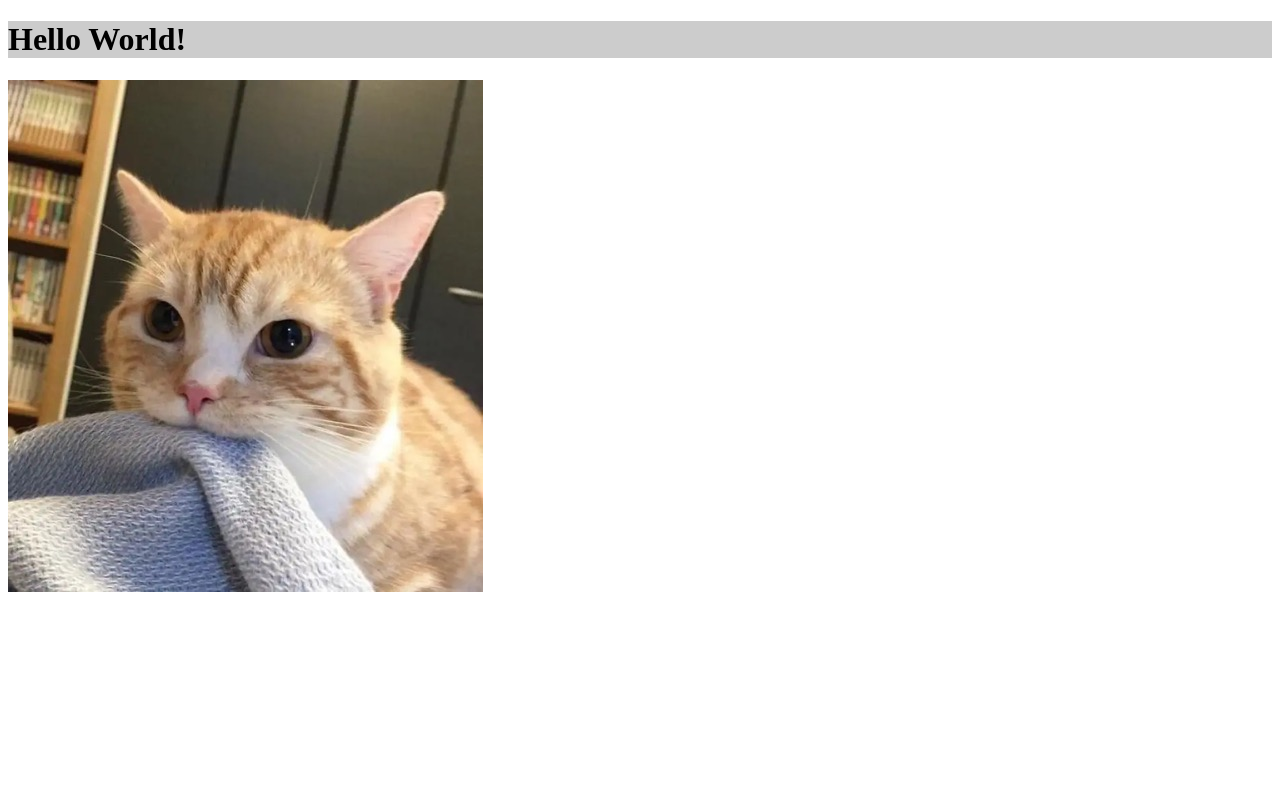
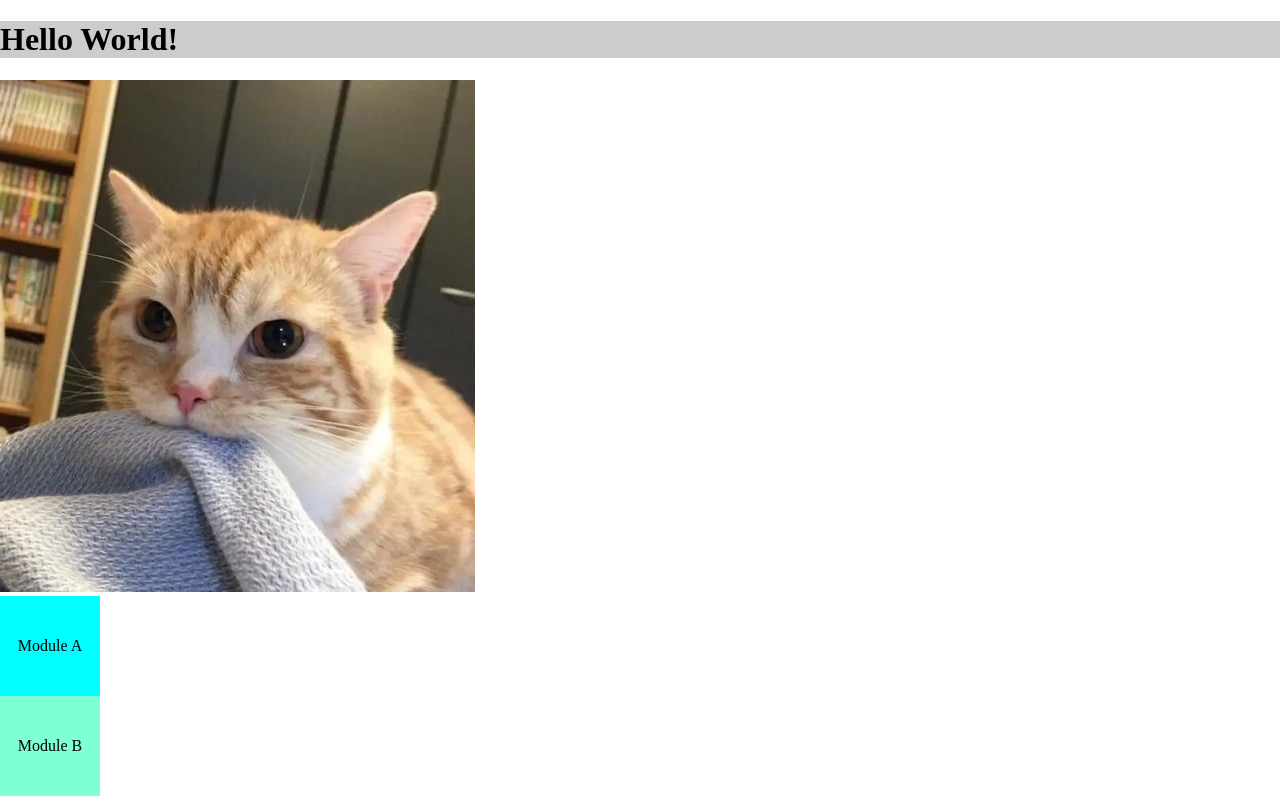
Before and after one commit to Eve-Sama/webpack-test, a website built with webpack: page public/index.html in a window 1280 px wide. Built offline with nearby package versions, Linux system fonts and the light colour scheme.

Commit message:
style 分离

```diff
--- a/package.json
+++ b/package.json
@@ -15,6 +15,7 @@
   "devDependencies": {
     "@types/html-webpack-plugin": "^3.2.6",
     "@types/jquery": "^3.5.0",
+    "@types/mini-css-extract-plugin": "^2.3.0",
     "@types/node": "^14.0.5",
     "@types/webpack-dev-server": "^4.1.0",
     "@typescript-eslint/eslint-plugin": "^4.31.1",
--- a/src/assets/style/index.scss
+++ b/src/assets/style/index.scss
@@ -1,3 +1,5 @@
+@import './reset.scss';
+
 html {
   body {
     height: 100%;
--- /dev/null
+++ b/src/assets/style/reset.scss
@@ -0,0 +1,5 @@
+html,
+body {
+  margin: 0;
+  padding: 0;
+}
--- a/src/boss.html
+++ b/src/boss.html
@@ -1,3 +1,3 @@
-<div id="contrainer">
+<div id="container">
 
 </div>
--- a/src/boss.ts
+++ b/src/boss.ts
@@ -12,3 +12,6 @@ test1();
 render('Hello World!');
 
 document.body.innerHTML += BossHTML;
+
+await import('./components/module-a');
+await import('./components/module-b');
--- /dev/null
+++ b/src/components/module-a/index.html
@@ -0,0 +1,3 @@
+<div class="module-a">
+  Module A
+</div>
--- /dev/null
+++ b/src/components/module-a/index.scss
@@ -0,0 +1,7 @@
+.module-a {
+  width: 100px;
+  height: 100px;
+  line-height: 100px;
+  text-align: center;
+  background-color: aqua;
+}
--- /dev/null
+++ b/src/components/module-a/index.ts
@@ -0,0 +1,8 @@
+import ModuleAHTML from './index.html';
+import './index.scss';
+
+const container = document.body.querySelector('#container');
+
+if (container) {
+  container.innerHTML += ModuleAHTML;
+}
--- /dev/null
+++ b/src/components/module-b/index.html
@@ -0,0 +1,3 @@
+<div class="module-b">
+  Module B
+</div>
--- /dev/null
+++ b/src/components/module-b/index.scss
@@ -0,0 +1,7 @@
+.module-b {
+  width: 100px;
+  height: 100px;
+  line-height: 100px;
+  text-align: center;
+  background-color: aquamarine;
+}
--- /dev/null
+++ b/src/components/module-b/index.ts
@@ -0,0 +1,7 @@
+import ModuleBHTML from './index.html';
+import './index.scss';
+const container = document.body.querySelector('#container');
+
+if (container) {
+  container.innerHTML += ModuleBHTML;
+}
--- a/webpack.config.ts
+++ b/webpack.config.ts
@@ -40,7 +40,12 @@ const config: Configuration = {
               }
             }
           },
-          'css-loader',
+          {
+            loader: 'css-loader',
+            options: {
+              sourceMap: true
+            }
+          },
           'sass-loader'
         ]
       },
@@ -63,6 +68,9 @@ const config: Configuration = {
       logging: 'none'
     }
   },
+  experiments: {
+    topLevelAwait: true
+  },
   plugins: [
     new HtmlWebpackPlugin({
       template: 'public/index.html'
@@ -70,7 +78,7 @@ const config: Configuration = {
     new EslintWebpackPlugin({
       extensions: ['js', 'ts']
     })
-  ]
+  ].filter(Boolean)
 };
 
 export default config;
```
